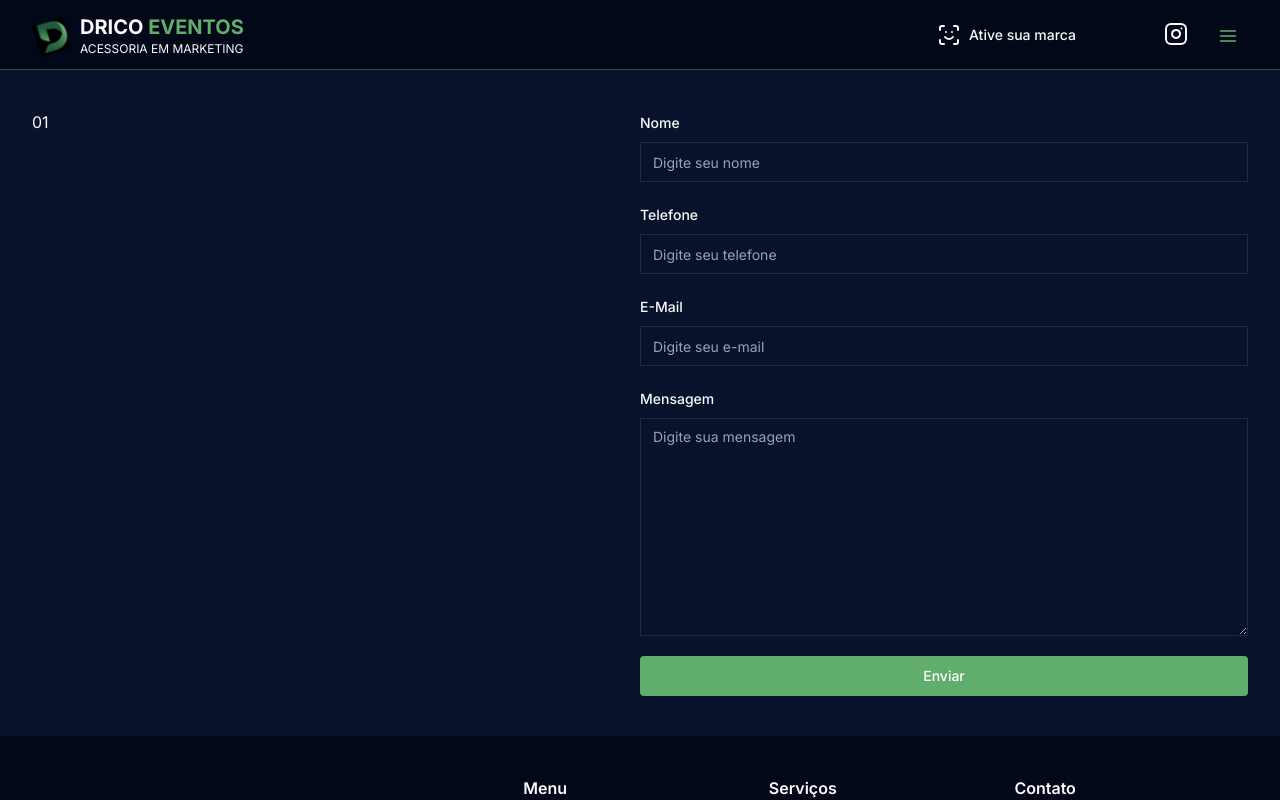
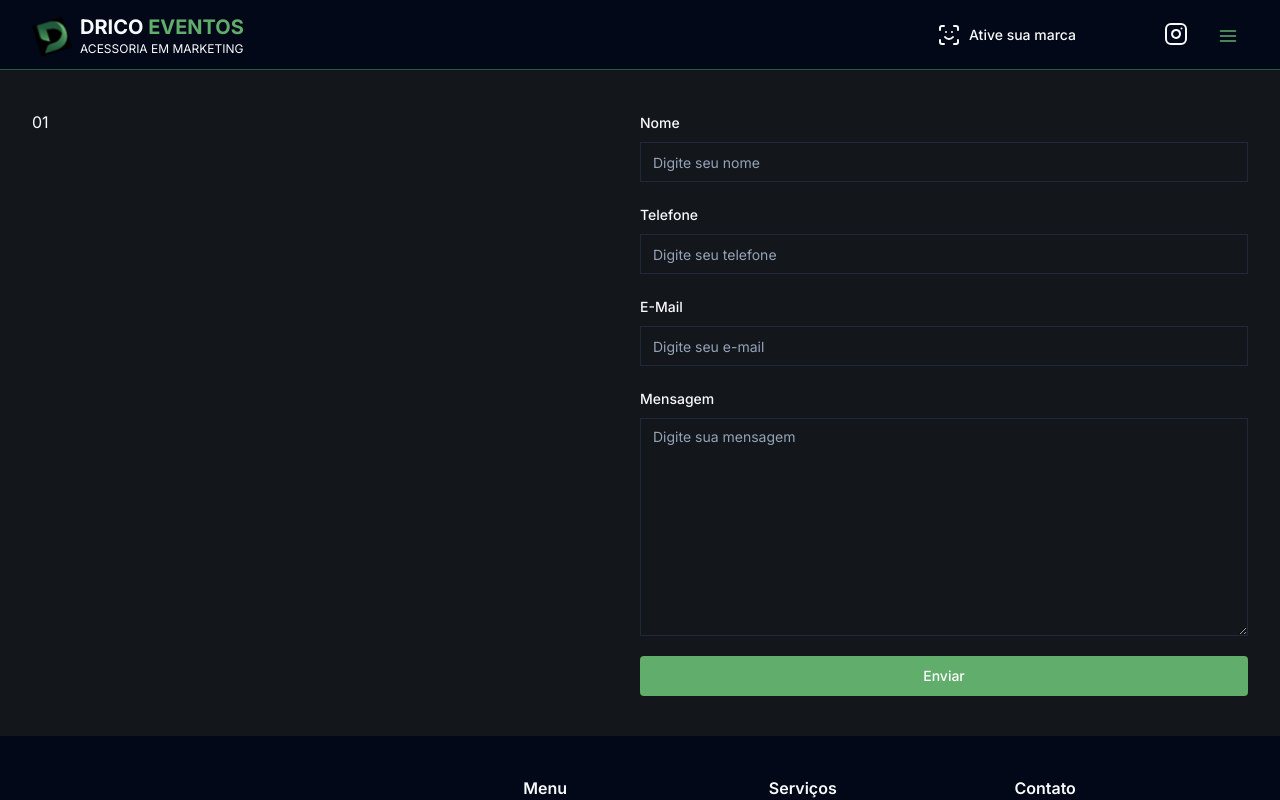
Before and after one commit to icaroalbar/drico-eventos, a Next.js app: page /partners in a window 1280 px wide. Shown: the top 800 px of the page. Built offline with nearby package versions, Linux system fonts and the light colour scheme.

Commit message:
bug: bug: formstate

```diff
--- a/src/app/partners/page.tsx
+++ b/src/app/partners/page.tsx
@@ -63,7 +63,7 @@ export default function Partners() {
   }
 
   return (
-    <main className="bg-[#09122b] py-10">
+    <main className="bg-[#13161b] py-10">
       <div className="container grid grid-cols-2">
         <div className="col-span-1">01</div>
         <div className="col-span-2 lg:col-span-1">
@@ -84,8 +84,7 @@ export default function Partners() {
                             placeholder={`Digite sua mensagem`}
                             {...field}
                             className={`bg-transparent ring-primary focus:ring-primary ${
-                              form.formState.errors[item.name] &&
-                              "border-red-800"
+                              form.formState.errors.message && "border-red-800"
                             }`}
                           />
                         ) : (
@@ -93,7 +92,8 @@ export default function Partners() {
                             placeholder={`Digite seu ${item.label}`}
                             {...field}
                             className={`bg-transparent ring-primary focus:ring-primary ${
-                              form.formState.errors.name && "border-red-800"
+                              form.formState.errors[item.name] &&
+                              "border-red-800"
                             }`}
                           />
                         )}
```
